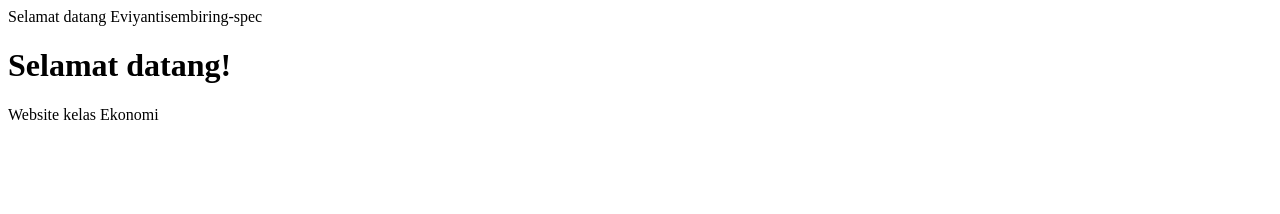
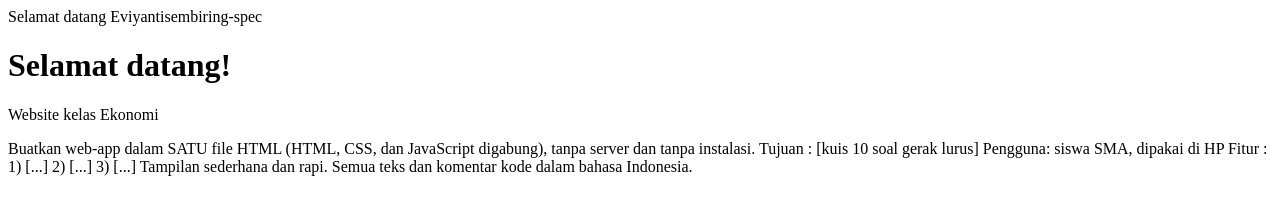
Before and after one commit to eviyantisembiring-spec/belajar, a plain HTML site: page index.html in a window 1280 px wide. Drawn offline with Linux system fonts and the light colour scheme.

Commit message:
Update index.html

```diff
--- a/index.html
+++ b/index.html
@@ -11,3 +11,13 @@ Selamat datang Eviyantisembiring-spec
   <p>Website kelas Ekonomi</p>
 </body>
 </html>
+Buatkan web-app dalam SATU file HTML
+(HTML, CSS, dan JavaScript digabung),
+tanpa server dan tanpa instalasi.
+
+Tujuan  : [kuis 10 soal gerak lurus]
+Pengguna: siswa SMA, dipakai di HP
+Fitur   : 1) [...]  2) [...]  3) [...]
+
+Tampilan sederhana dan rapi.
+Semua teks dan komentar kode dalam bahasa Indonesia.
```
